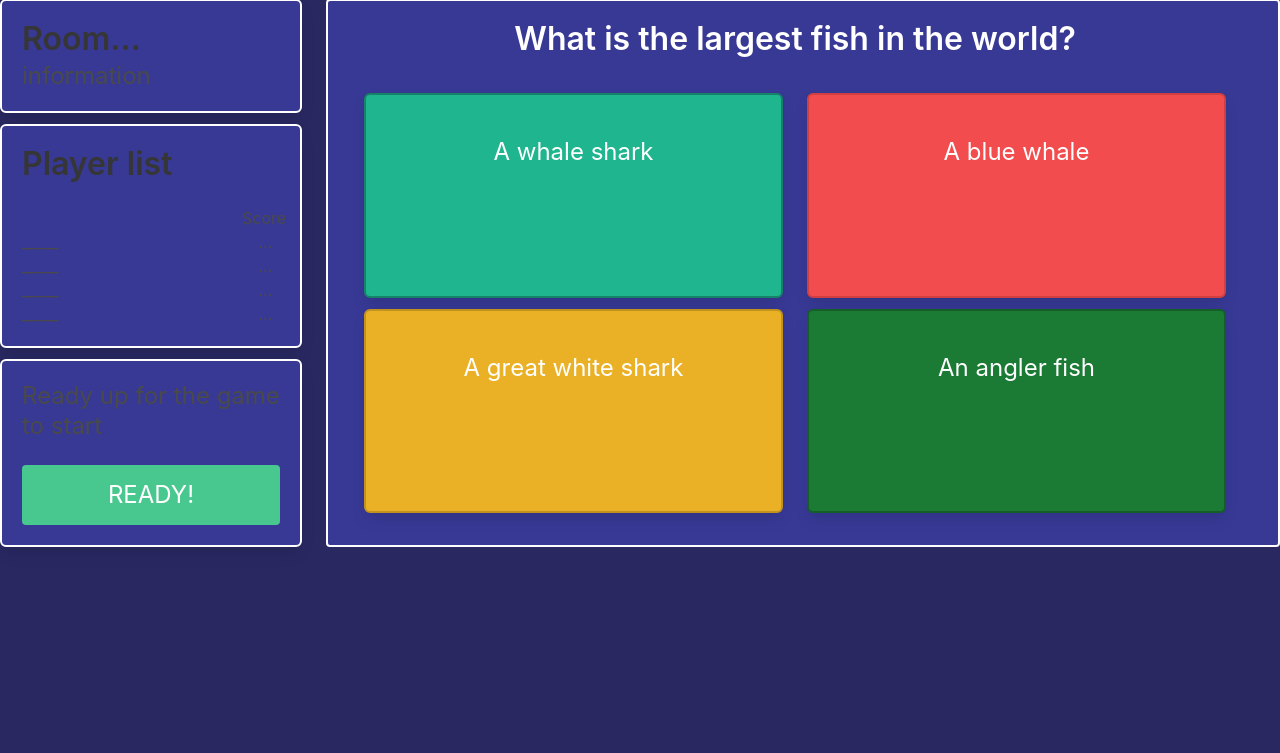
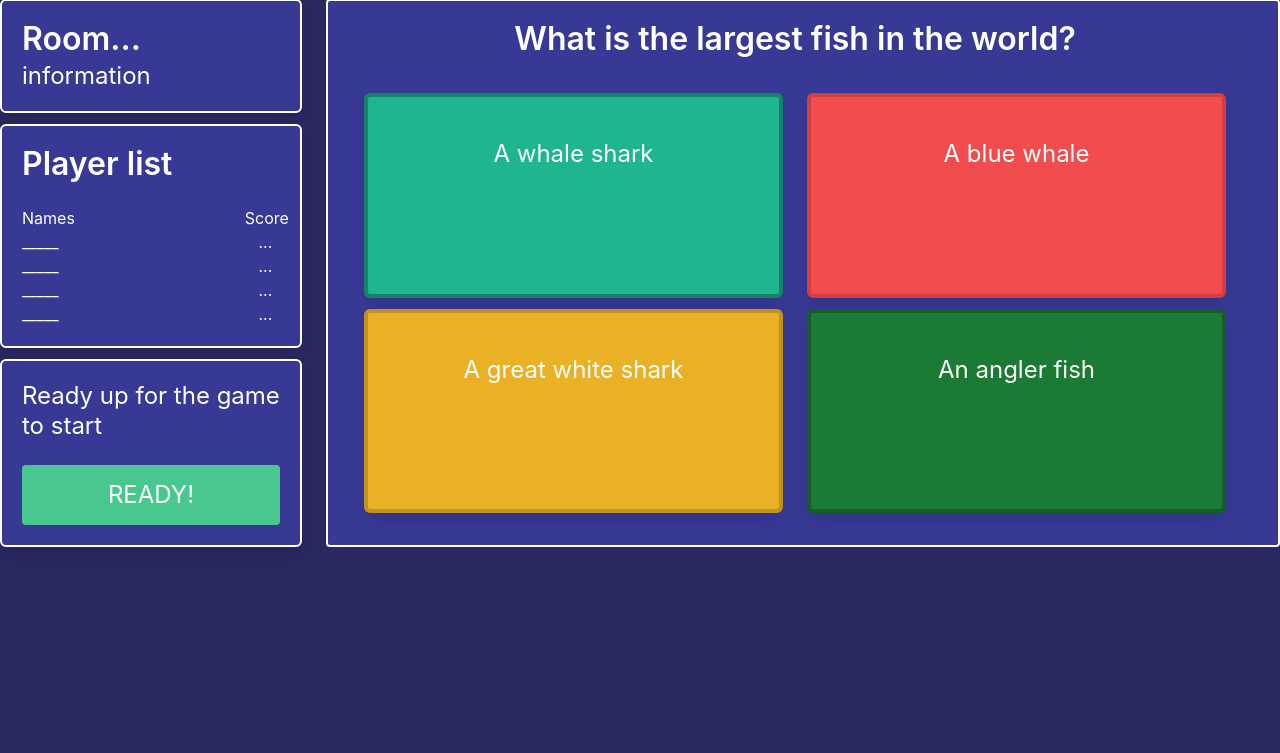
Before and after one commit to Sambijhouwer/WEBIK_Wooknows_2020, a Flask app: page /game in a window 1280 px wide. Shown: the part 105-858 px from the top of the page. Run offline with Flask 2, Linux system fonts and the light colour scheme; some libraries are stand-ins or nearby versions; grey boxes are pictures that could not be loaded.

Commit message:
game-lobby opgemaakt

```diff
--- a/static/styles.css
+++ b/static/styles.css
@@ -3,6 +3,15 @@ body{
   position: absolute;
   height: 120%;
   width: 100%;
+}
+
+.title {
+  color: white;
+}
+
+.subtitle {
+  color: white;
+  font-size: x-large;
 }
 
 .tile.is-vertical>.tile.is-child:not(:last-child) {
@@ -33,7 +42,7 @@ body{
   text-align: center;
 
   border-color: #168267;
-  border-width: 2px;
+  border-width: 4px;
   border-style: solid;
 }
 
@@ -44,7 +53,7 @@ body{
   text-align: center;
 
   border-color: #c2921f;
-  border-width: 2px;
+  border-width: 4px;
   border-style: solid;
 }
 
@@ -55,7 +64,7 @@ body{
   text-align: center;
 
   border-color: #d13f40;
-  border-width: 2px;
+  border-width: 4px;
   border-style: solid;
 }
 
@@ -66,12 +75,8 @@ body{
   text-align: center;
 
   border-color: #155e28;
-  border-width: 2px;
+  border-width: 4px;
   border-style: solid;
-}
-
-.subtitle {
-  font-size: x-large;
 }
 
 #logo1{
@@ -100,6 +105,7 @@ body{
   border-width: 2px;
   border-style: solid;
   background-color: #373995;
+  color: white;
 }
 
 #room_ready {
--- a/templates/game-lobby.html
+++ b/templates/game-lobby.html
@@ -9,7 +9,7 @@
         </div>
         <div class="tile is-child box" id="room_board">
             <p class="title">Player list</p>
-            <p style="padding-left: 220px;">Score</p>
+            <p>Names<span style="padding-left: 170px;">Score</span></p>
             <ul>
                 <li>_____<span style="padding-left: 200px;">...</span></li>
                 <li>_____<span style="padding-left: 200px;">...</span></li>
```
